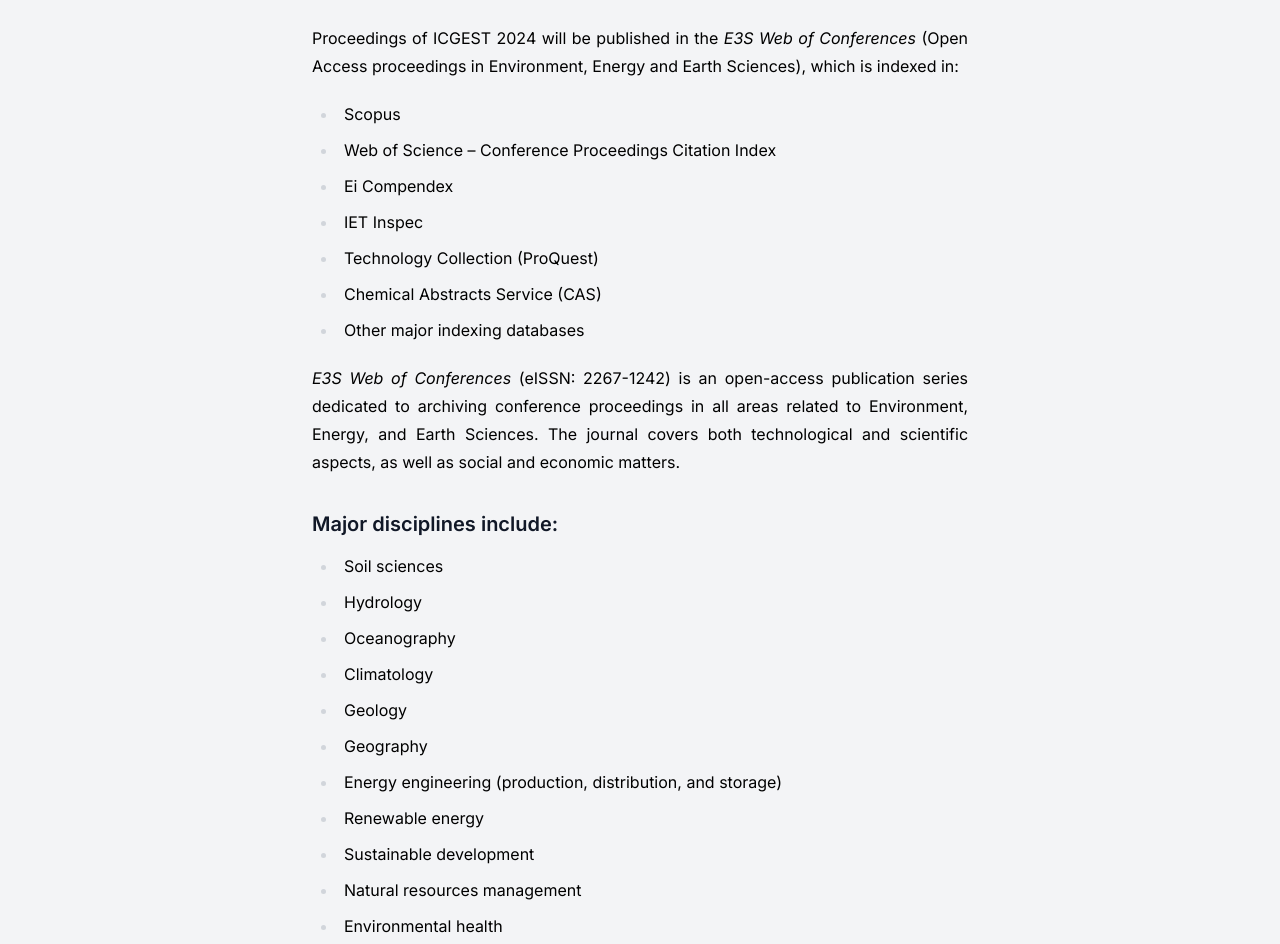
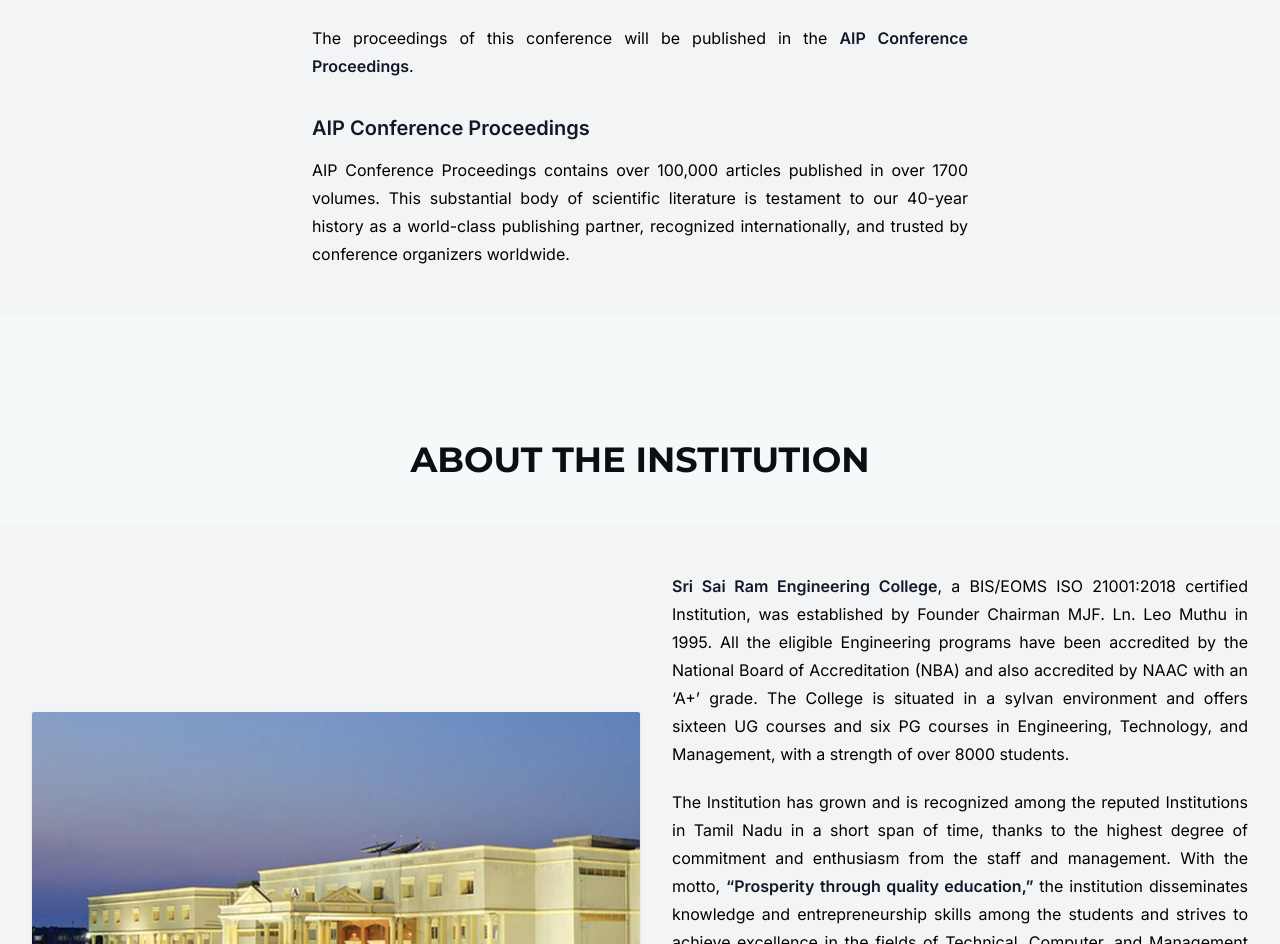
Before and after one commit to Aswin-04/ICETIME-24, a React (Vite) app: page / in a window 1280 px wide. Shown: the part 1388-2332 px from the top of the page. Built offline with nearby package versions, Linux system fonts and the light colour scheme; a web font is replaced by a local one.

Commit message:
edit about conference content

```diff
--- a/src/constants/index.js
+++ b/src/constants/index.js
@@ -66,7 +66,6 @@
     id: 3,
     title: "About the Conference",
     content: `
-
 This conference primarily provides an interdisciplinary platform for academicians, researchers, industrial experts, and students to exchange new ideas and applications, and to establish research relationships to meet demands at the national and international levels.
 
 **ICETIME'24** aims to promote cooperation in various fields and play an active role in improving academic standards by fostering wide discussions on topics such as:
@@ -86,30 +85,12 @@
 
 ## Publications of the Proceedings
 
-Proceedings of ICGEST 2024 will be published in the *E3S Web of Conferences* (Open Access proceedings in Environment, Energy and Earth Sciences), which is indexed in:
+The proceedings of this conference will be published in the ****AIP Conference Proceedings****.
 
-- Scopus
-- Web of Science – Conference Proceedings Citation Index
-- Ei Compendex
-- IET Inspec
-- Technology Collection (ProQuest)
-- Chemical Abstracts Service (CAS)
-- Other major indexing databases
+### AIP Conference Proceedings
 
-*E3S Web of Conferences* (eISSN: 2267-1242) is an open-access publication series dedicated to archiving conference proceedings in all areas related to Environment, Energy, and Earth Sciences. The journal covers both technological and scientific aspects, as well as social and economic matters.
+AIP Conference Proceedings contains over 100,000 articles published in over 1700 volumes. This substantial body of scientific literature is testament to our 40-year history as a world-class publishing partner, recognized internationally, and trusted by conference organizers worldwide.
 
-### Major disciplines include:
-- Soil sciences
-- Hydrology
-- Oceanography
-- Climatology
-- Geology
-- Geography
-- Energy engineering (production, distribution, and storage)
-- Renewable energy
-- Sustainable development
-- Natural resources management
-- Environmental health
 `,
     img: "",
     imgAlt: "",
```
